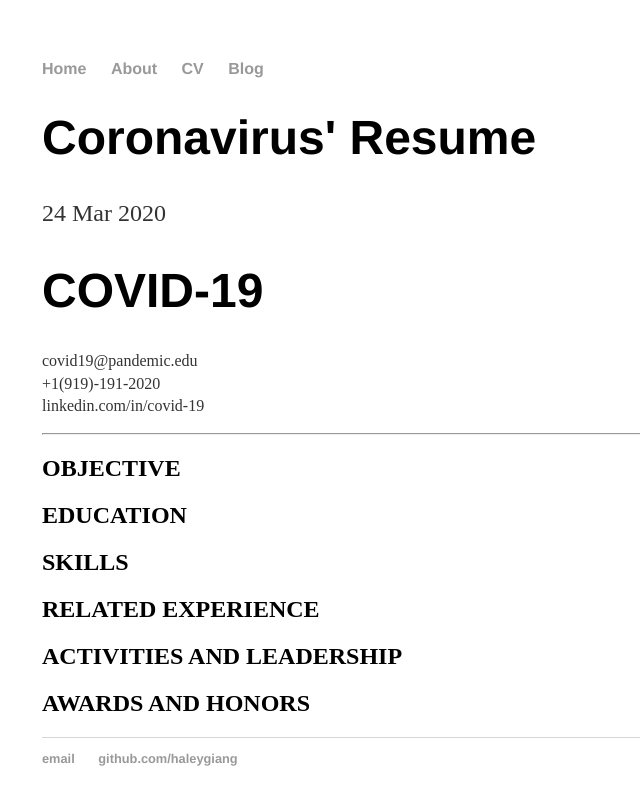
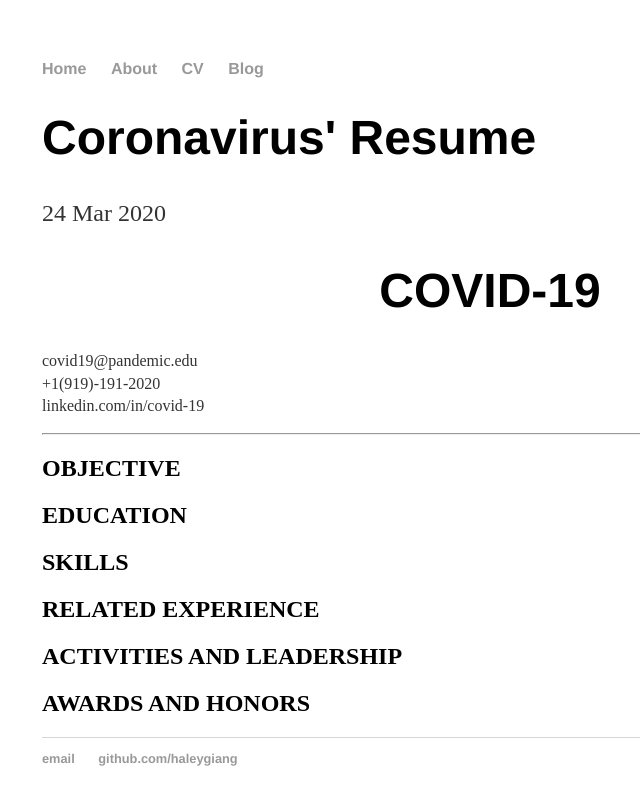
Before and after one commit to haleygiang/haleygiang.github.io, a Jekyll site: the page built from _posts/2014-04-30-haley-giang-site-launched.md, in a window 1280 px wide. Shown: the top 805 px of the page, without its empty margins (150-790 px from the left). Built offline with Jekyll 4.4.1, drawn with Linux system fonts in a browser that asks for light colours.

Commit message:
Update 2014-04-30-haley-giang-site-launched.md

```diff
--- a/_posts/2014-04-30-haley-giang-site-launched.md
+++ b/_posts/2014-04-30-haley-giang-site-launched.md
@@ -5,7 +5,7 @@ date: 2020-03-24
 permalink: /first-post/
 ---
 
-<h1>COVID-19</h1>
+<h1 style="text-align: center;">COVID-19</h1>
 <p style="font-size: 100%;">covid19@pandemic.edu
 <br>+1(919)-191-2020
 <br>linkedin.com/in/covid-19</p>
```
